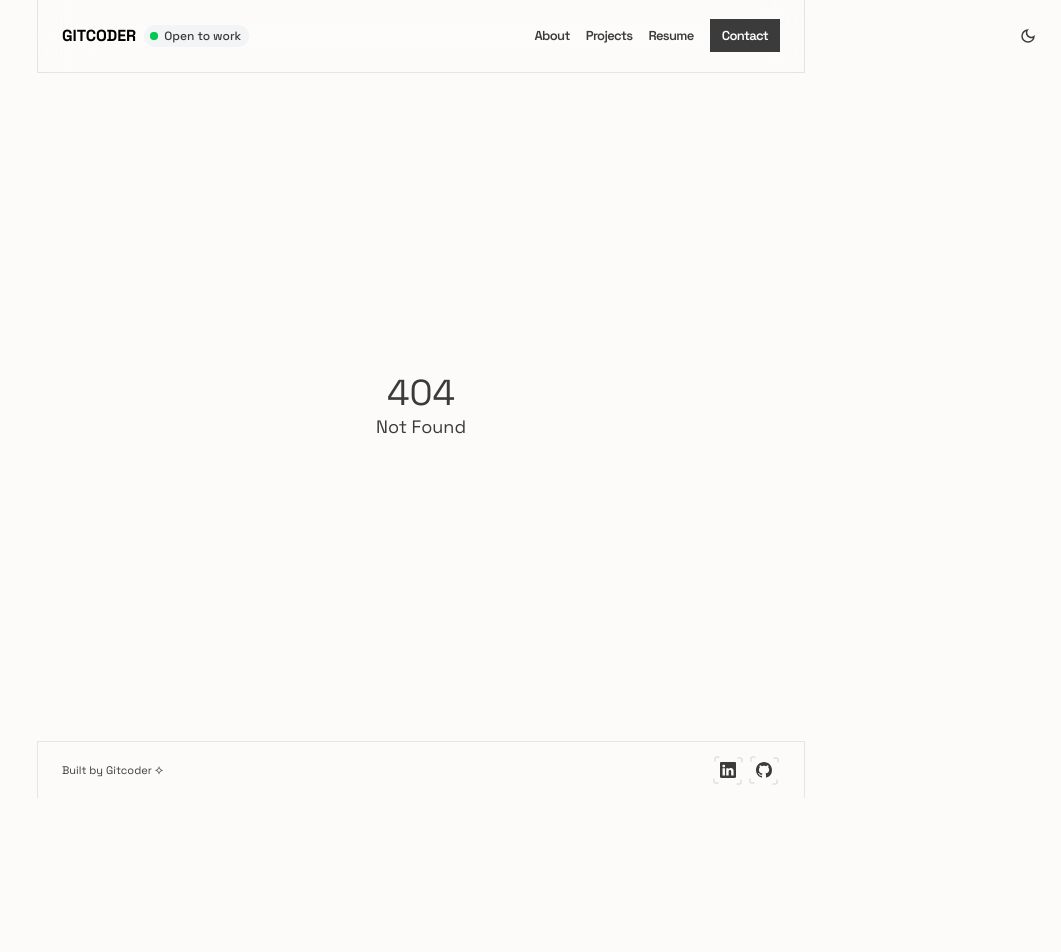
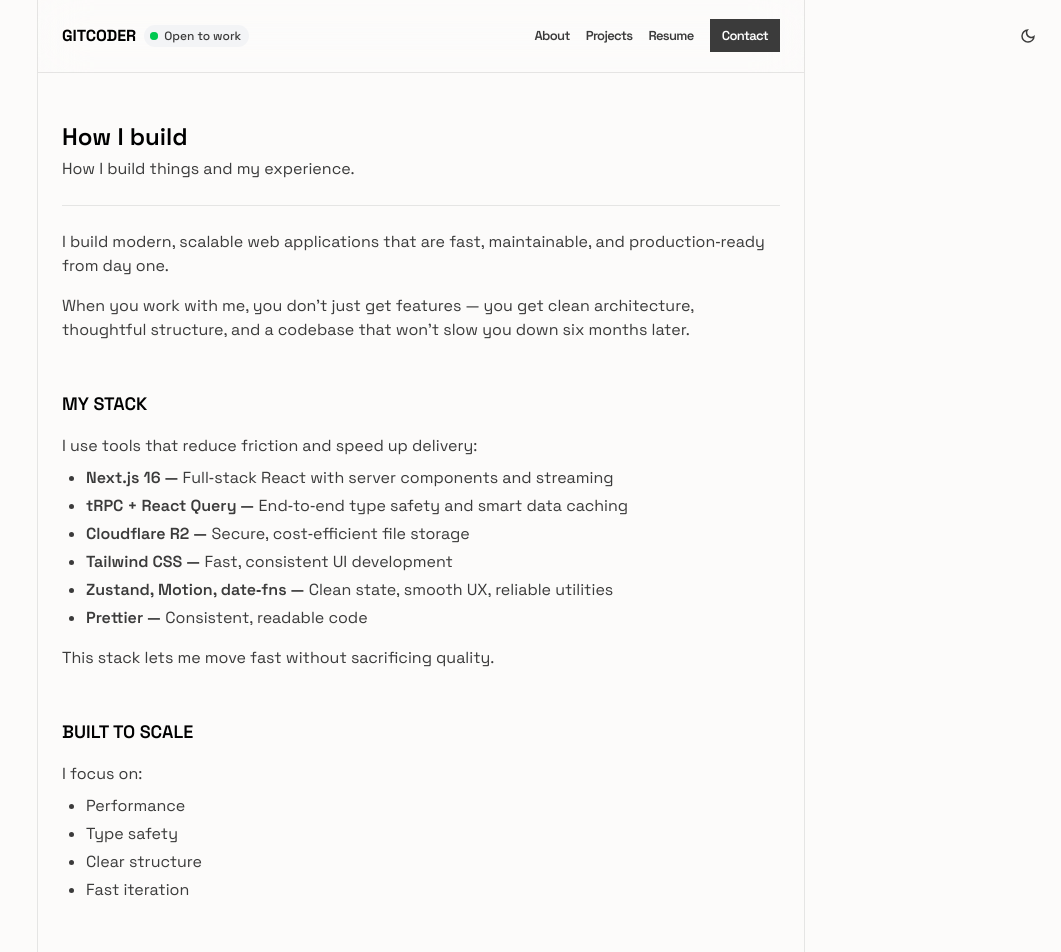
Before and after one commit to letyassine/gitcoder.me, a Next.js app: page /how-i-build in a window 1280 px wide. Before the commit this address had no page. Shown: the top 952 px of the page, without its empty margins (219-1280 px from the left). Before the commit the page ends 800 px from the top, so only its background shows below. Built offline with nearby package versions, Linux system fonts and the light colour scheme.

Commit message:
Add: how-i-build page

```diff
--- /dev/null
+++ b/app/how-i-build/layout.tsx
@@ -0,0 +1,18 @@
+import type { Metadata } from "next";
+
+export const metadata: Metadata = {
+  title: "How I build — Frontend Engineer",
+  description:
+    "How I build modern, scalable web applications — my stack, architecture principles, and engineering approach.",
+  openGraph: {
+    images: "/how-i-build.jpg",
+  },
+};
+
+export default function HowIBuildLayout({
+  children,
+}: Readonly<{
+  children: React.ReactNode;
+}>) {
+  return <>{children}</>;
+}
--- /dev/null
+++ b/app/how-i-build/page.tsx
@@ -0,0 +1,91 @@
+import Contact from "@/components/sections/contact";
+
+export default function HowIBuildPage() {
+  return (
+    <main className="border-overlay dark:border-charcoal-gray dark:text-light-gray mx-auto max-w-3xl border-x">
+      <section className="px-6 py-12">
+        <div className="border-overlay dark:border-charcoal-gray border-b pb-6">
+          <h1 className="dark:text-light-gray text-2xl font-semibold text-black">
+            How I build
+          </h1>
+          <p className="dark:text-silver-gray mt-1">
+            How I build things and my experience.
+          </p>
+        </div>
+
+        <p className="mt-6">
+          I build modern, scalable web applications that are fast, maintainable,
+          and production‑ready from day one.
+        </p>
+        <p className="mt-4">
+          When you work with me, you don't just get features — you get clean
+          architecture, thoughtful structure, and a codebase that won't slow you
+          down six months later.
+        </p>
+
+        <h2 className="dark:text-light-gray mt-12 text-lg font-semibold text-black uppercase">
+          My Stack
+        </h2>
+        <p className="mt-4">
+          I use tools that reduce friction and speed up delivery:
+        </p>
+        <ul className="mt-2 list-disc space-y-1 pl-6">
+          <li>
+            <span className="font-semibold dark:text-white">Next.js 16 —</span>{" "}
+            Full‑stack React with server components and streaming
+          </li>
+          <li>
+            <span className="font-semibold dark:text-white">
+              tRPC + React Query —
+            </span>{" "}
+            End‑to‑end type safety and smart data caching
+          </li>
+          <li>
+            <span className="font-semibold dark:text-white">
+              Cloudflare R2 —
+            </span>{" "}
+            Secure, cost‑efficient file storage
+          </li>
+          <li>
+            <span className="font-semibold dark:text-white">
+              Tailwind CSS —
+            </span>{" "}
+            Fast, consistent UI development
+          </li>
+          <li>
+            <span className="font-semibold dark:text-white">
+              Zustand, Motion, date‑fns —
+            </span>{" "}
+            Clean state, smooth UX, reliable utilities
+          </li>
+          <li>
+            <span className="font-semibold dark:text-white">Prettier —</span>{" "}
+            Consistent, readable code
+          </li>
+        </ul>
+        <p className="mt-4">
+          This stack lets me move fast without sacrificing quality.
+        </p>
+        <h2 className="dark:text-light-gray mt-12 text-lg font-semibold text-black uppercase">
+          Built to Scale
+        </h2>
+        <p className="mt-4">I focus on:</p>
+        <ul className="mt-2 list-disc space-y-1 pl-6">
+          <li>Performance</li>
+          <li>Type safety</li>
+          <li>Clear structure</li>
+          <li>Fast iteration</li>
+        </ul>
+        <p className="mt-12">
+          I also use AI to accelerate test writing and reduce boilerplate — so
+          we ship with confidence, not guesswork.
+        </p>
+        <p className="mt-4">
+          If you're building a SaaS, dashboard, or modern web platform, I can
+          help you ship faster with a foundation that lasts.
+        </p>
+      </section>
+      <Contact />
+    </main>
+  );
+}
```
Also changed, not shown: public/how-i-build.jpg (added).
